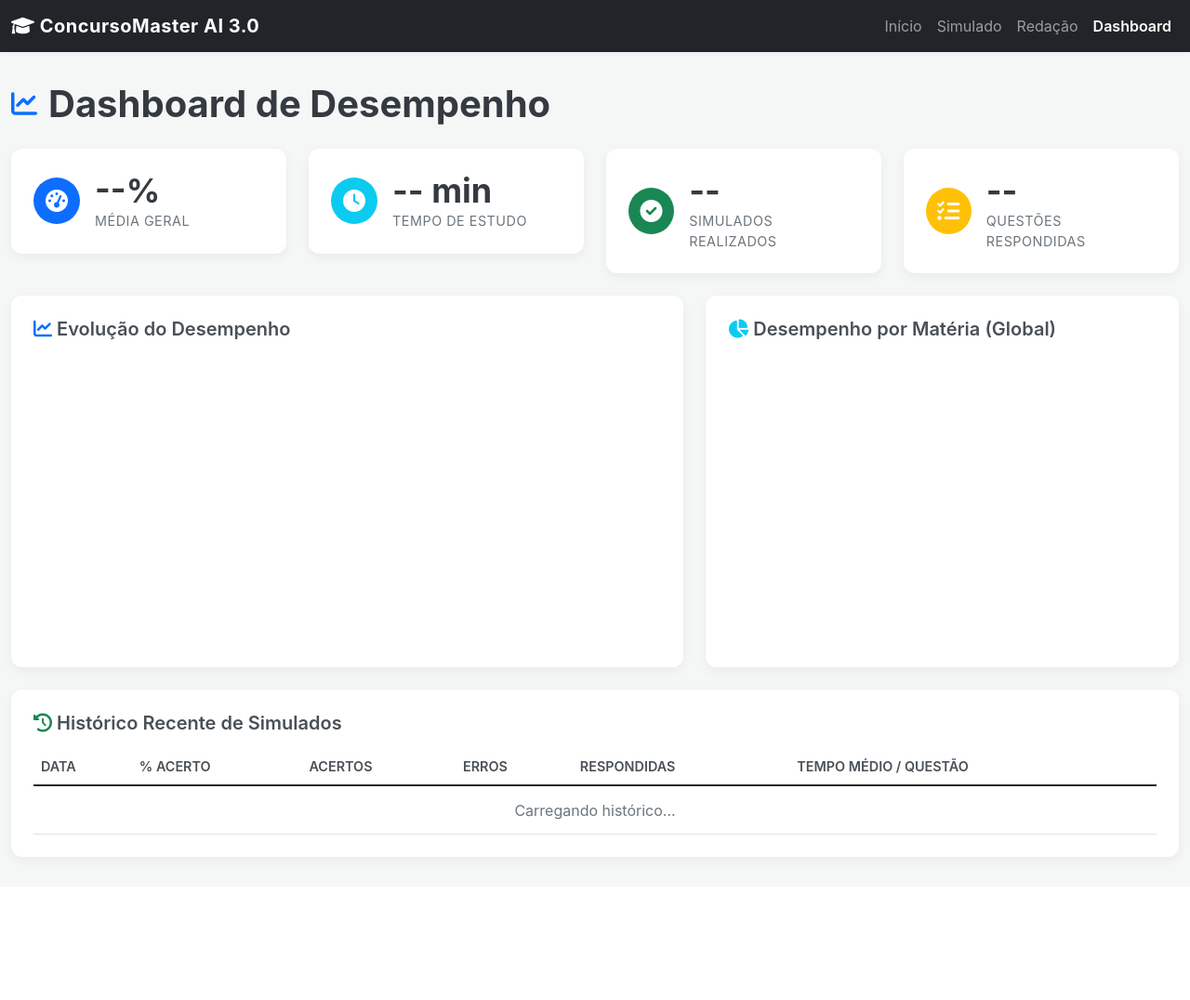
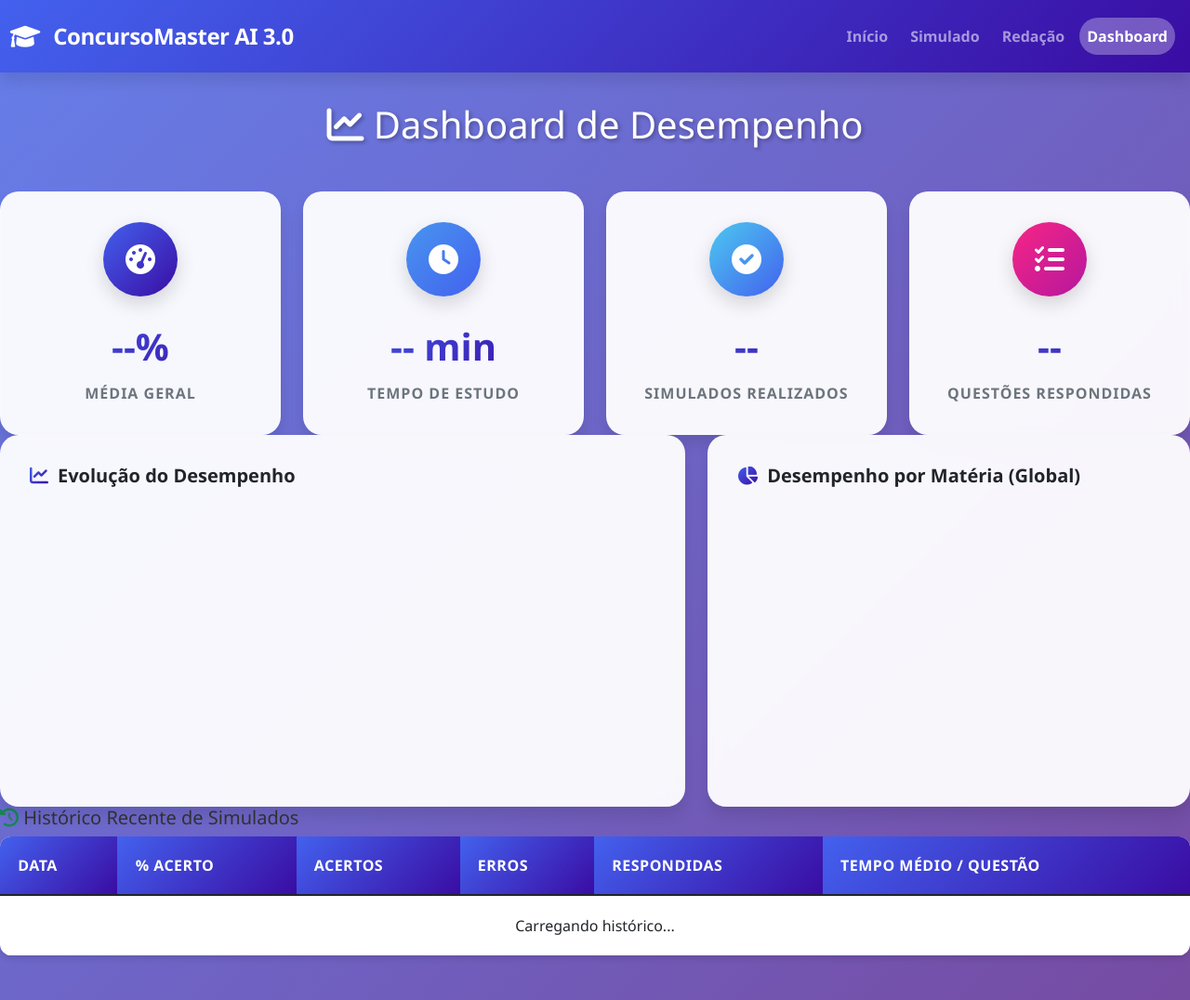
Before and after one commit to wdps/concurso-master-ai-v2, a Flask app: page /dashboard in a window 1280 px wide. Shown: the whole page at 93% size. Before the commit the page ends 932 px from the top, so only its background shows below. Run offline with Flask 3, Linux system fonts and the light colour scheme; a map, chart or similar area stays blank.

Commit message:
Update style.css

```diff
--- a/static/style.css
+++ b/static/style.css
@@ -1,303 +1,457 @@
-/* Arquivo: static/style.css */
+/* static/style.css - TEMA PROFISSIONAL MODERNO */
+
+:root {
+    --primary: #4361ee;
+    --primary-dark: #3a56d4;
+    --secondary: #7209b7;
+    --success: #4cc9f0;
+    --info: #4895ef;
+    --warning: #f72585;
+    --danger: #e63946;
+    --light: #f8f9fa;
+    --dark: #212529;
+    --gradient-primary: linear-gradient(135deg, #4361ee 0%, #3a0ca3 100%);
+    --gradient-secondary: linear-gradient(135deg, #7209b7 0%, #560bad 100%);
+    --gradient-success: linear-gradient(135deg, #4cc9f0 0%, #4361ee 100%);
+    --shadow-sm: 0 2px 4px rgba(0,0,0,0.1);
+    --shadow-md: 0 4px 6px rgba(0,0,0,0.1);
+    --shadow-lg: 0 10px 15px rgba(0,0,0,0.1);
+    --border-radius: 12px;
+    --border-radius-lg: 20px;
+}
+
+* {
+    margin: 0;
+    padding: 0;
+    box-sizing: border-box;
+}
 
 body {
-    background-color: #f4f7f6;
-    font-family: -apple-system, BlinkMacSystemFont, "Segoe UI", Roboto, "Helvetica Neue", Arial, sans-serif;
+    background: linear-gradient(135deg, #667eea 0%, #764ba2 100%);
+    font-family: 'Segoe UI', Tahoma, Geneva, Verdana, sans-serif;
+    min-height: 100vh;
+    color: #333;
 }
 
-/* --- Navbar --- */
+/* Navbar Moderna */
 .navbar {
-    box-shadow: 0 2px 4px rgba(0,0,0,0.04);
+    background: var(--gradient-primary) !important;
+    box-shadow: var(--shadow-lg);
+    padding: 1rem 0;
 }
+
 .navbar-brand {
-    font-weight: bold;
+    font-weight: 800;
+    font-size: 1.5rem;
+    letter-spacing: -0.5px;
+}
+
+.navbar-brand i {
+    margin-right: 10px;
+    animation: pulse 2s infinite;
+}
+
+@keyframes pulse {
+    0% { transform: scale(1); }
+    50% { transform: scale(1.1); }
+    100% { transform: scale(1); }
+}
+
+.navbar-nav .nav-link {
+    font-weight: 600;
+    padding: 0.5rem 1rem;
+    margin: 0 0.25rem;
+    border-radius: 25px;
+    transition: all 0.3s ease;
+}
+
+.navbar-nav .nav-link:hover {
+    background: rgba(255,255,255,0.2);
+    transform: translateY(-2px);
+}
+
+.navbar-nav .nav-link.active {
+    background: rgba(255,255,255,0.3);
+    font-weight: 700;
+}
+
+/* Container Principal */
+.main-container {
+    min-height: calc(100vh - 76px);
+    padding: 2rem 0;
+}
+
+/* Cards Modernos */
+.card {
+    border: none;
+    border-radius: var(--border-radius-lg);
+    box-shadow: var(--shadow-lg);
+    backdrop-filter: blur(10px);
+    background: rgba(255,255,255,0.95);
+    transition: all 0.3s ease;
+    margin-bottom: 1.5rem;
+}
+
+.card:hover {
+    transform: translateY(-5px);
+    box-shadow: 0 15px 30px rgba(0,0,0,0.2);
+}
+
+.card-header {
+    background: var(--gradient-primary);
+    color: white;
+    border-radius: var(--border-radius-lg) var(--border-radius-lg) 0 0 !important;
+    padding: 1.5rem;
+    font-weight: 700;
+    font-size: 1.2rem;
+}
+
+/* Botões Modernos */
+.btn {
+    border-radius: 25px;
+    padding: 0.75rem 2rem;
+    font-weight: 600;
+    border: none;
+    transition: all 0.3s ease;
+    text-transform: uppercase;
     letter-spacing: 0.5px;
 }
-.nav-link.active {
+
+.btn-primary {
+    background: var(--gradient-primary);
+    box-shadow: 0 4px 15px rgba(67, 97, 238, 0.3);
+}
+
+.btn-primary:hover {
+    transform: translateY(-2px);
+    box-shadow: 0 8px 25px rgba(67, 97, 238, 0.4);
+}
+
+.btn-success {
+    background: var(--gradient-success);
+    box-shadow: 0 4px 15px rgba(76, 201, 240, 0.3);
+}
+
+.btn-lg {
+    padding: 1rem 2.5rem;
+    font-size: 1.1rem;
+}
+
+/* Dashboard Específico */
+.dashboard-container {
+    padding: 2rem 0;
+}
+
+.page-header {
+    color: white;
+    text-align: center;
+    margin-bottom: 3rem;
+    text-shadow: 2px 2px 4px rgba(0,0,0,0.3);
+}
+
+.page-header h1 {
+    font-weight: 800;
+    font-size: 3rem;
+    margin-bottom: 0.5rem;
+}
+
+.page-header .lead {
+    font-size: 1.3rem;
+    opacity: 0.9;
+}
+
+/* KPI Cards */
+.kpi-card {
+    background: rgba(255,255,255,0.95);
+    border-radius: var(--border-radius-lg);
+    padding: 2rem;
+    text-align: center;
+    box-shadow: var(--shadow-lg);
+    transition: all 0.3s ease;
+    border: 1px solid rgba(255,255,255,0.2);
+    backdrop-filter: blur(10px);
+}
+
+.kpi-card:hover {
+    transform: translateY(-10px);
+    box-shadow: 0 20px 40px rgba(0,0,0,0.2);
+}
+
+.kpi-icon {
+    width: 80px;
+    height: 80px;
+    border-radius: 50%;
+    display: flex;
+    align-items: center;
+    justify-content: center;
+    margin: 0 auto 1.5rem;
+    font-size: 2rem;
+    box-shadow: 0 8px 20px rgba(0,0,0,0.15);
+}
+
+.kpi-value {
+    font-size: 2.5rem;
+    font-weight: 800;
+    margin-bottom: 0.5rem;
+    background: var(--gradient-primary);
+    -webkit-background-clip: text;
+    -webkit-text-fill-color: transparent;
+    background-clip: text;
+}
+
+.kpi-label {
+    font-size: 1rem;
+    color: #6c757d;
+    text-transform: uppercase;
+    letter-spacing: 1px;
     font-weight: 600;
 }
 
+/* Cores dos Ícones */
+.icon-primary { background: var(--gradient-primary); color: white; }
+.icon-success { background: var(--gradient-success); color: white; }
+.icon-info { background: linear-gradient(135deg, #4895ef 0%, #4361ee 100%); color: white; }
+.icon-warning { background: linear-gradient(135deg, #f72585 0%, #b5179e 100%); color: white; }
 
-/* --- Página Inicial (index.html) --- */
-.hero-section {
-    background: linear-gradient(135deg, #0d6efd 0%, #0a58ca 100%);
-    color: white;
-    padding: 6rem 0;
-    margin-bottom: 2rem;
-    border-radius: 0 0 20px 20px;
-}
-.hero-section h1 {
-    font-weight: 700;
-}
-.feature-card {
-    background: #ffffff;
-    border: none;
-    border-radius: 12px;
-    box-shadow: 0 4px 12px rgba(0, 0, 0, 0.05);
+/* Gráficos */
+.chart-container {
+    background: rgba(255,255,255,0.95);
+    border-radius: var(--border-radius-lg);
     padding: 2rem;
-    text-align: center;
-    transition: transform 0.3s, box-shadow 0.3s;
-    height: 100%;
-}
-.feature-card:hover {
-    transform: translateY(-10px);
-    box-shadow: 0 10px 20px rgba(0, 0, 0, 0.1);
-}
-.feature-card .feature-icon {
-    font-size: 3rem;
-    margin-bottom: 1.5rem;
-}
-.icon-simulado { color: #0d6efd; }
-.icon-redacao  { color: #198754; }
-.icon-dashboard{ color: #ffc107; }
-
-
-/* --- Dashboard (dashboard.html) --- */
-.dashboard-container {
-    padding-top: 2rem;
-    padding-bottom: 2rem;
+    box-shadow: var(--shadow-lg);
+    height: 400px;
+    backdrop-filter: blur(10px);
 }
 
-.page-header {
+.chart-container h5 {
+    color: var(--dark);
     font-weight: 700;
-    color: #343a40;
     margin-bottom: 1.5rem;
     display: flex;
     align-items: center;
 }
-.page-header i {
-    margin-right: 12px;
-    color: #0d6efd;
-    font-size: 1.75rem;
+
+.chart-container h5 i {
+    margin-right: 10px;
+    background: var(--gradient-primary);
+    -webkit-background-clip: text;
+    -webkit-text-fill-color: transparent;
+    background-clip: text;
 }
 
-/* Cartões de KPI */
-.kpi-card {
-    background-color: #ffffff;
-    border: none;
-    border-radius: 12px;
-    box-shadow: 0 4px 12px rgba(0, 0, 0, 0.05);
+/* Simulado Config */
+.config-card {
+    background: rgba(255,255,255,0.95);
+    border-radius: var(--border-radius-lg);
+    padding: 2.5rem;
+    box-shadow: var(--shadow-lg);
+    backdrop-filter: blur(10px);
+}
+
+.materias-grid {
+    display: grid;
+    grid-template-columns: repeat(auto-fill, minmax(200px, 1fr));
+    gap: 1rem;
+    margin: 1.5rem 0;
+}
+
+.materia-option {
+    background: white;
+    border: 2px solid #e9ecef;
+    border-radius: 15px;
+    padding: 1rem;
+    text-align: center;
+    cursor: pointer;
+    transition: all 0.3s ease;
+    font-weight: 600;
+}
+
+.materia-option:hover {
+    border-color: var(--primary);
+    transform: translateY(-2px);
+}
+
+.materia-option.selected {
+    background: var(--gradient-primary);
+    color: white;
+    border-color: var(--primary);
+    box-shadow: 0 5px 15px rgba(67, 97, 238, 0.3);
+}
+
+/* Questão Style */
+.questao-card {
+    background: rgba(255,255,255,0.95);
+    border-radius: var(--border-radius-lg);
+    padding: 2.5rem;
+    box-shadow: var(--shadow-lg);
+    margin-bottom: 2rem;
+    backdrop-filter: blur(10px);
+}
+
+.questao-enunciado {
+    font-size: 1.2rem;
+    line-height: 1.6;
+    margin-bottom: 2rem;
+    color: var(--dark);
+    font-weight: 500;
+}
+
+.alternativas-list {
+    display: grid;
+    gap: 1rem;
+}
+
+.alternativa-btn {
+    background: white;
+    border: 2px solid #e9ecef;
+    border-radius: 15px;
     padding: 1.5rem;
-    margin-bottom: 1.5rem;
-    transition: transform 0.2s, box-shadow 0.2s;
+    text-align: left;
+    cursor: pointer;
+    transition: all 0.3s ease;
+    font-weight: 500;
     display: flex;
     align-items: center;
 }
-.kpi-card:hover {
-    transform: translateY(-5px);
-    box-shadow: 0 8px 16px rgba(0, 0, 0, 0.08);
+
+.alternativa-btn:hover {
+    border-color: var(--primary);
+    transform: translateX(5px);
 }
-.kpi-card .kpi-icon {
-    font-size: 1.5rem;
-    padding: 12px;
+
+.alternativa-btn.selected {
+    background: var(--gradient-primary);
+    color: white;
+    border-color: var(--primary);
+    box-shadow: 0 5px 15px rgba(67, 97, 238, 0.3);
+}
+
+.alternativa-letter {
+    width: 40px;
+    height: 40px;
     border-radius: 50%;
-    margin-right: 1rem;
-    color: #fff;
-    width: 50px;
-    height: 50px;
+    background: #e9ecef;
     display: flex;
     align-items: center;
     justify-content: center;
+    margin-right: 1rem;
+    font-weight: 700;
+    flex-shrink: 0;
 }
-.kpi-card .kpi-info .kpi-value {
-    font-size: 2.25rem;
+
+.alternativa-btn.selected .alternativa-letter {
+    background: rgba(255,255,255,0.3);
+}
+
+/* Progress Bar */
+.progress-container {
+    background: rgba(255,255,255,0.9);
+    border-radius: 25px;
+    padding: 0.5rem;
+    box-shadow: var(--shadow-md);
+    margin: 2rem 0;
+}
+
+.progress {
+    height: 12px;
+    border-radius: 10px;
+    background: #e9ecef;
+}
+
+.progress-bar {
+    background: var(--gradient-primary);
+    border-radius: 10px;
+    transition: width 0.5s ease;
+}
+
+/* Badges */
+.score-badge {
+    padding: 0.5rem 1rem;
+    border-radius: 20px;
     font-weight: 700;
-    color: #343a40;
-    line-height: 1.2;
+    font-size: 0.9rem;
 }
-.kpi-card .kpi-info .kpi-label {
-    font-size: 0.9rem;
-    color: #6c757d;
+
+.score-high { background: linear-gradient(135deg, #4cc9f0 0%, #4895ef 100%); color: white; }
+.score-medium { background: linear-gradient(135deg, #ff9e00 0%, #ff6b00 100%); color: white; }
+.score-low { background: linear-gradient(135deg, #f72585 0%, #b5179e 100%); color: white; }
+
+/* Tabela */
+.table {
+    background: white;
+    border-radius: var(--border-radius);
+    overflow: hidden;
+    box-shadow: var(--shadow-md);
+}
+
+.table th {
+    background: var(--gradient-primary);
+    color: white;
+    border: none;
+    padding: 1.2rem;
+    font-weight: 600;
     text-transform: uppercase;
     letter-spacing: 0.5px;
 }
-.icon-primary { background-color: #0d6efd; }
-.icon-success { background-color: #198754; }
-.icon-info    { background-color: #0dcaf0; }
-.icon-warning { background-color: #ffc107; }
 
-/* Contêiner dos Gráficos */
-.chart-container {
-    background-color: #ffffff;
-    border: none;
-    border-radius: 12px;
-    box-shadow: 0 4px 12px rgba(0, 0, 0, 0.05);
-    padding: 1.5rem;
-    margin-bottom: 1.5rem;
-    height: 400px;
-}
-.chart-container h5 {
-    font-weight: 600;
-    color: #495057;
-    margin-bottom: 1rem;
+.table td {
+    padding: 1.2rem;
+    vertical-align: middle;
+    border-color: #f8f9fa;
 }
 
-/* Tabela de Histórico */
-.history-card {
-    background-color: #ffffff;
-    border: none;
-    border-radius: 12px;
-    box-shadow: 0 4px 12px rgba(0, 0, 0, 0.05);
-    padding: 1.5rem;
-}
-.history-card h5 {
-    font-weight: 600;
-    color: #495057;
-    margin-bottom: 1rem;
-}
-.history-card .table {
-    margin-bottom: 0;
-}
-.history-card .table th {
-    border-top: none;
-    font-weight: 600;
-    color: #495057;
-    font-size: 0.9rem;
-    text-transform: uppercase;
-}
-.history-card .table td {
-    vertical-align: middle;
-    color: #6c757d;
-    padding: 0.85rem;
+/* Loading */
+.loading-spinner {
+    display: inline-block;
+    width: 50px;
+    height: 50px;
+    border: 4px solid #f3f3f3;
+    border-top: 4px solid var(--primary);
+    border-radius: 50%;
+    animation: spin 1s linear infinite;
 }
 
-/* Badges de Desempenho */
-.score-badge {
-    padding: 0.35em 0.65em;
-    font-size: 0.8em;
-    font-weight: 600;
-    border-radius: 8px;
-    color: #fff;
-}
-.score-high { background-color: #198754; }
-.score-medium { background-color: #ffc107; color: #343a40; }
-.score-low { background-color: #dc3545; }
-
-
-/* --- Simulado (simulado.html) --- */
-.simulado-container, .redacao-container {
-    background-color: #ffffff;
-    border-radius: 12px;
-    box-shadow: 0 4px 12px rgba(0, 0, 0, 0.05);
-    padding: 2rem;
-    margin-top: 2rem;
+@keyframes spin {
+    0% { transform: rotate(0deg); }
+    100% { transform: rotate(360deg); }
 }
 
-.materia-checkbox {
-    border: 1px solid #ddd;
-    border-radius: 8px;
-    padding: 10px 15px;
-    margin-bottom: 10px;
-    transition: background-color 0.2s;
-}
-.materia-checkbox:hover {
-    background-color: #f8f9fa;
-}
-.materia-checkbox input {
-    margin-right: 10px;
+/* Responsividade */
+@media (max-width: 768px) {
+    .page-header h1 {
+        font-size: 2rem;
+    }
+
+    .kpi-value {
+        font-size: 2rem;
+    }
+
+    .materias-grid {
+        grid-template-columns: 1fr;
+    }
+
+    .config-card,
+    .questao-card {
+        padding: 1.5rem;
+        margin: 1rem;
+    }
 }
 
-/* Tela da Questão */
-#tela-questao {
-    border-left: 4px solid #0d6efd;
-    padding-left: 1.5rem;
-}
-.questao-header {
-    display: flex;
-    justify-content: space-between;
-    align-items: center;
-    margin-bottom: 1rem;
-}
-.timer {
-    font-size: 1.5rem;
-    font-weight: 700;
-    color: #dc3545;
-}
-.alternativa {
-    display: block;
-    padding: 15px;
-    margin: 10px 0;
-    border: 2px solid #e9ecef;
-    border-radius: 10px;
-    cursor: pointer;
-    transition: all 0.2s;
-}
-.alternativa:hover {
-    border-color: #0d6efd;
-    background-color: #f4f8ff;
-}
-.alternativa.selecionada {
-    border-color: #0d6efd;
-    background-color: #e7f3ff;
-    font-weight: 600;
-}
-.alternativa.correta {
-    border-color: #198754;
-    background-color: #e8f5e9;
-}
-.alternativa.errada {
-    border-color: #dc3545;
-    background-color: #fdebee;
+/* Animações */
+.fade-in {
+    animation: fadeIn 0.5s ease-in;
 }
 
-.feedback-box {
-    margin-top: 1.5rem;
-    padding: 1.5rem;
-    border-radius: 8px;
-}
-.feedback-box.correto {
-    background-color: #e8f5e9;
-    border: 1px solid #198754;
-}
-.feedback-box.incorreto {
-    background-color: #fdebee;
-    border: 1px solid #dc3545;
-}
-.feedback-box h5 {
-    font-weight: 700;
-}
-.dica-box {
-    background: #fff3cd;
-    border-left: 4px solid #ffc107;
-    padding: 15px;
-    margin-top: 15px;
-    border-radius: 5px;
-}
-.justificativa {
-    font-style: italic;
-    color: #495057;
+@keyframes fadeIn {
+    from { opacity: 0; transform: translateY(20px); }
+    to { opacity: 1; transform: translateY(0); }
 }
 
-/* Modal de Resultado */
-.modal-header .icon-trophy {
-    font-size: 2rem;
-    color: #ffc107;
+.slide-in {
+    animation: slideIn 0.5s ease-out;
 }
 
-
-/* --- Redação (redacao.html) --- */
-.editor-redacao {
-    min-height: 400px;
-    border: 1px solid #ced4da;
-    border-radius: 8px;
-    padding: 15px;
-    font-size: 1.1rem;
-    line-height: 1.6;
+@keyframes slideIn {
+    from { transform: translateX(-100%); }
+    to { transform: translateX(0); }
 }
-.contador-palavras {
-    font-size: 0.9rem;
-    color: #6c757d;
-    text-align: right;
-    margin-top: 5px;
-}
-.competencia-card {
-    border-left: 4px solid #0d6efd;
-    padding: 15px;
-    margin-bottom: 10px;
-    background: #f8f9fa;
-    border-radius: 0 8px 8px 0;
-}
-.nota-badge {
-    font-size: 1.2rem;
-    font-weight: bold;
-}
```
